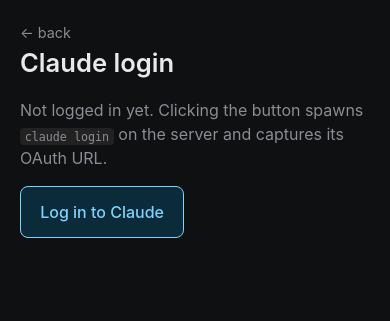
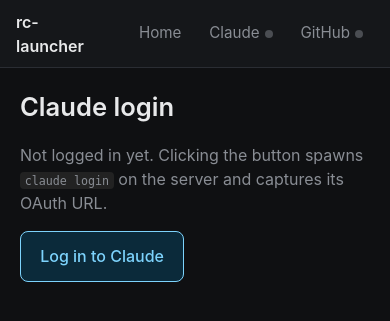
Before and after one commit to Gunther-Schulz/rc-launcher, a FastAPI app: template app/templates/claude.html in a window 390 px wide. Shown: the top 321 px of the page. Run offline with FastAPI, Linux system fonts and the light colour scheme; the template is opened without the code that fills it, so the values that code supplies are empty.

Commit message:
Add persistent top nav across all pages
Sticky bar with Home / Claude / GitHub links plus a small status dot
per section (green if logged-in). Active page highlighted. Drops the
ad-hoc '← back' links — nav handles that. Mobile-safe (sticky+inset).

```diff
--- a/app/main.py
+++ b/app/main.py
@@ -52,6 +52,15 @@
 templates = Jinja2Templates(directory=_HERE / "templates")
 
 
+def _nav_ctx(active: str) -> dict:
+    """Context for the persistent top nav, included on every page."""
+    return {
+        "nav_active": active,
+        "nav_claude_logged_in": claude_login.logged_in(),
+        "nav_gh_logged_in": gh_login.logged_in(),
+    }
+
+
 @app.get("/", response_class=HTMLResponse)
 def index(request: Request, _user: str = Depends(require_auth)):
     return templates.TemplateResponse(
@@ -61,6 +70,7 @@
             "phase": 3,
             "claude_logged_in": claude_login.logged_in(),
             "gh_logged_in": gh_login.logged_in(),
+            **_nav_ctx("home"),
         },
     )
 
@@ -88,6 +98,7 @@
             "state": claude_login.current_state(),
             "verify_ok": verify_ok,
             "verify_msg": verify_msg,
+            **_nav_ctx("claude"),
         },
     )
 
@@ -138,6 +149,7 @@
             "logged_in": gh_login.logged_in(),
             "user": gh_login.current_user(),
             "last_error": last_error,
+            **_nav_ctx("gh"),
         },
     )
 
--- /dev/null
+++ b/app/templates/_nav.html
@@ -0,0 +1,57 @@
+<nav class="rcl-nav">
+  <a href="/" class="brand">rc-launcher</a>
+  <span class="spacer"></span>
+  <a href="/" class="nav-item {% if nav_active == 'home' %}active{% endif %}">Home</a>
+  <a href="/claude" class="nav-item {% if nav_active == 'claude' %}active{% endif %}">
+    Claude
+    {% if nav_claude_logged_in %}<span class="dot ok" title="logged in"></span>
+    {% else %}<span class="dot" title="not logged in"></span>{% endif %}
+  </a>
+  <a href="/gh" class="nav-item {% if nav_active == 'gh' %}active{% endif %}">
+    GitHub
+    {% if nav_gh_logged_in %}<span class="dot ok" title="logged in"></span>
+    {% else %}<span class="dot" title="not logged in"></span>{% endif %}
+  </a>
+</nav>
+<style>
+  .rcl-nav {
+    position: sticky;
+    top: 0;
+    z-index: 10;
+    display: flex;
+    align-items: center;
+    gap: 0.4em;
+    padding: 0.6em 1em;
+    background: #15171a;
+    border-bottom: 1px solid #2a2d33;
+    backdrop-filter: blur(6px);
+    padding-top: max(0.6em, env(safe-area-inset-top));
+  }
+  .rcl-nav .brand {
+    font-weight: 600;
+    color: #e8e9ea;
+    text-decoration: none;
+    margin-right: 0.6em;
+  }
+  .rcl-nav .spacer { flex: 1; }
+  .rcl-nav .nav-item {
+    color: #898d94;
+    text-decoration: none;
+    padding: 0.4em 0.7em;
+    border-radius: 6px;
+    font-size: 0.95em;
+    display: inline-flex;
+    align-items: center;
+    gap: 0.35em;
+    min-height: 2.4em;
+  }
+  .rcl-nav .nav-item:hover { background: #1f2126; color: #e8e9ea; }
+  .rcl-nav .nav-item.active { background: #0b2a3a; color: #7dd3fc; }
+  .rcl-nav .dot {
+    display: inline-block;
+    width: 8px; height: 8px;
+    border-radius: 50%;
+    background: #4a4d52;
+  }
+  .rcl-nav .dot.ok { background: #86efac; }
+</style>
--- a/app/templates/claude.html
+++ b/app/templates/claude.html
@@ -107,8 +107,8 @@
   </style>
 </head>
 <body>
+  {% include "_nav.html" %}
   <main>
-    <a class="back" href="/">← back</a>
     <h1>Claude login</h1>
 
     {% if logged_in %}
--- a/app/templates/gh.html
+++ b/app/templates/gh.html
@@ -91,8 +91,8 @@
   </style>
 </head>
 <body>
+  {% include "_nav.html" %}
   <main>
-    <a class="back" href="/">← back</a>
     <h1>GitHub login</h1>
 
     {% if logged_in and user %}
--- a/app/templates/index.html
+++ b/app/templates/index.html
@@ -61,6 +61,7 @@
   </style>
 </head>
 <body>
+  {% include "_nav.html" %}
   <main>
     <h1>rc-launcher <span class="tag">phase {{ phase }}</span></h1>
     <p class="muted">Claude Remote Control session launcher.</p>
```
